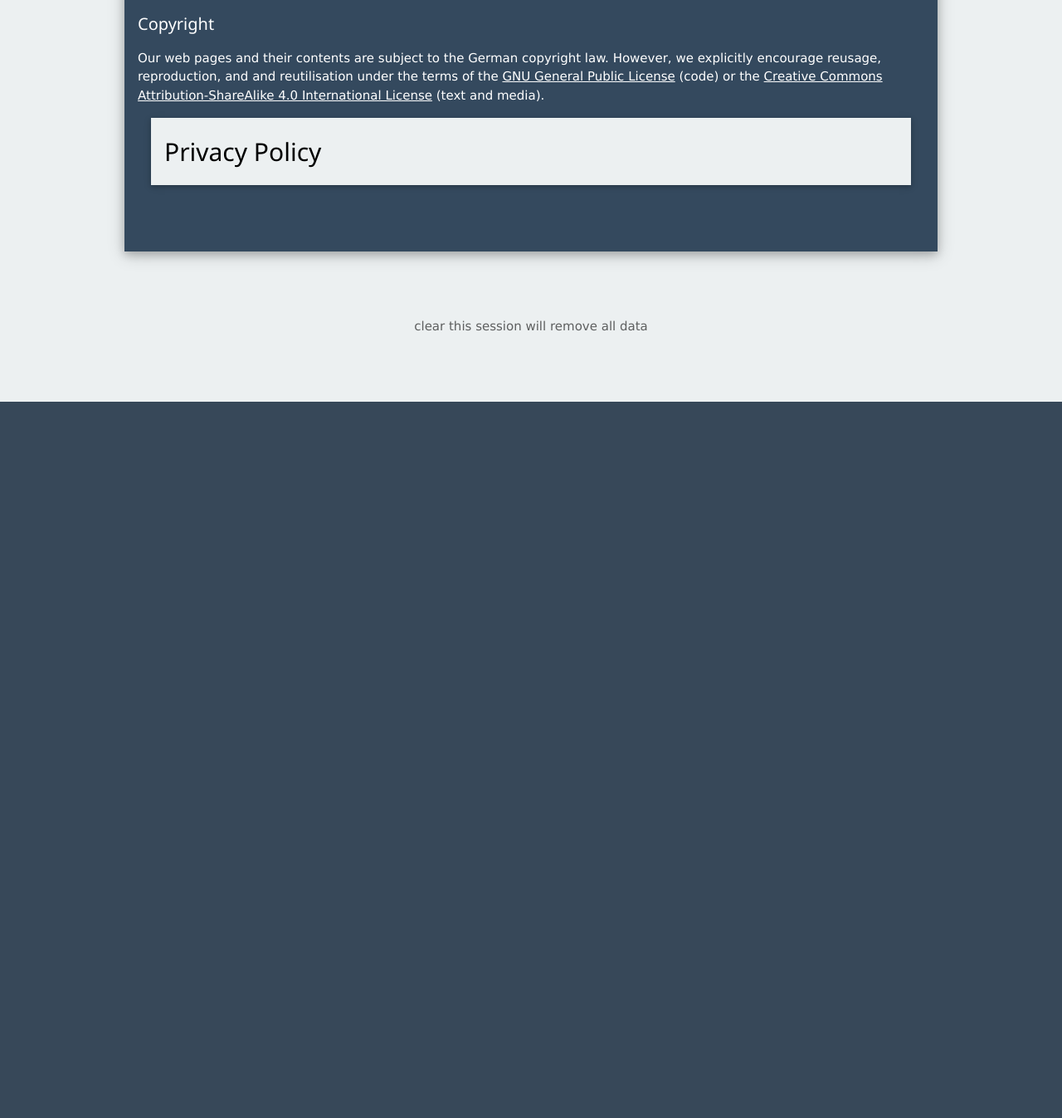
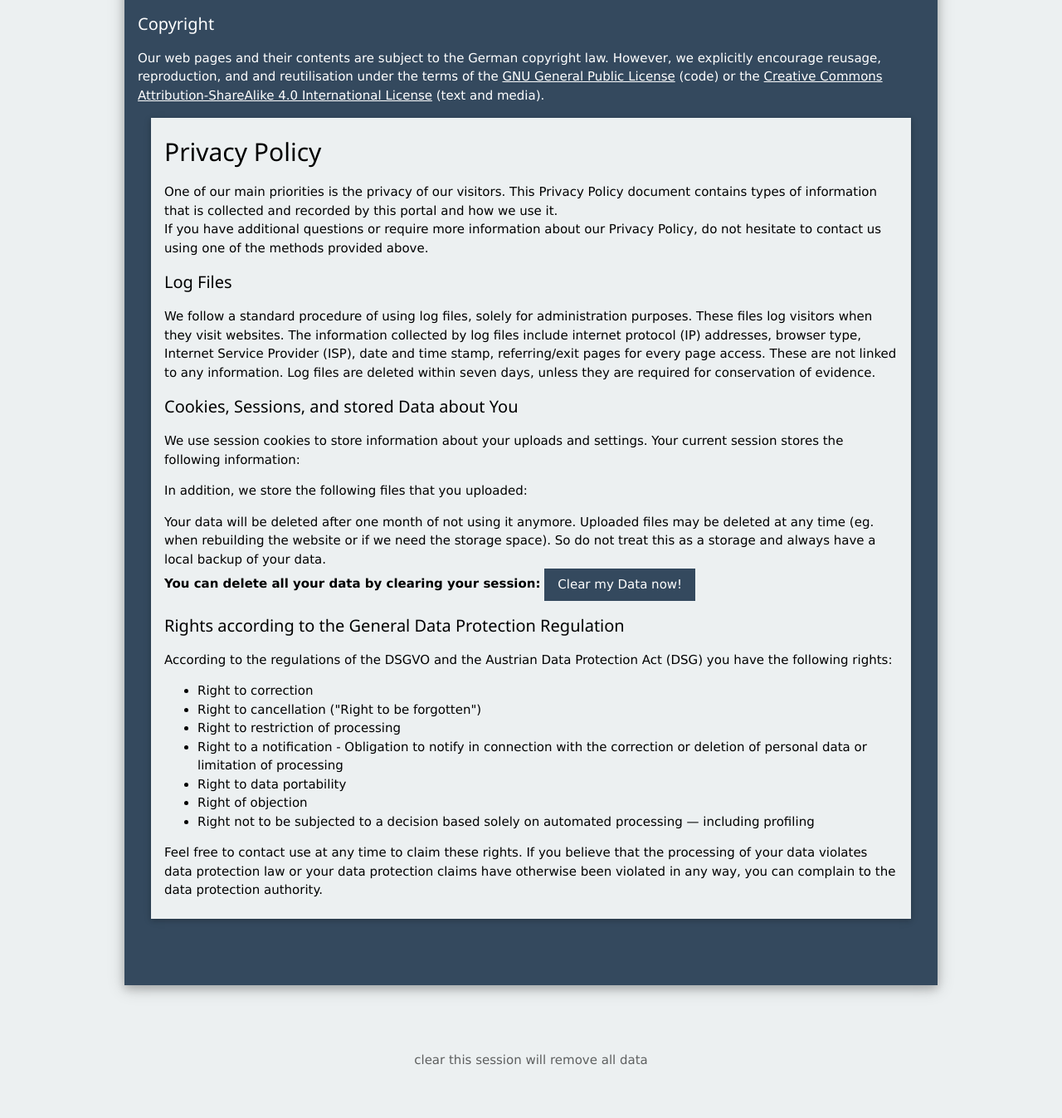
Before and after one commit to binfalse/GEMtractor, a Django app: page /imprint in a window 1280 px wide. Shown: the part 821-2168 px from the top of the page at 83% size. Before the commit the page ends 1305 px from the top, so only its background shows below. Run offline with Django 3.2, Linux system fonts and the light colour scheme.

Commit message:
wrote priv policy and imprint [fixes #58]

```diff
--- a/src/api/urls.py
+++ b/src/api/urls.py
@@ -13,4 +13,6 @@
     path('select_bigg_model', views.select_bigg_model, name='select_bigg_model'),
     path('get_biomodels', views.get_biomodels, name='get_biomodels'),
     path('select_biomodel', views.select_biomodel, name='select_biomodel'),
+    path('get_session_data', views.get_session_data, name='get_session_data'),
+    path('clear_data', views.clear_data, name='clear_data'),
     ]
--- a/src/api/views.py
+++ b/src/api/views.py
@@ -40,6 +40,38 @@
 
   return redirect('index:index')
 
+
+def get_session_data (request):
+  if request.session.session_key is None:
+    return JsonResponse ({
+            "status":"success",
+            "data": {}
+          })
+  files = []
+  if Constants.SESSION_MODEL_TYPE in request.session and request.session[Constants.SESSION_MODEL_TYPE] == Constants.SESSION_MODEL_TYPE_UPLOAD:
+    files.append (request.session[Constants.SESSION_MODEL_ID] + " (" + Utils.human_readable_bytes (os.path.getsize(Utils.get_model_path (request.session[Constants.SESSION_MODEL_TYPE], request.session[Constants.SESSION_MODEL_ID], request.session.session_key))) + ")")
+  s = {}
+  for key, value in request.session.items ():
+    s[key] = value
+  return JsonResponse ({
+          "status":"success",
+          "data": {
+            "session": s,
+            "files": files
+          }
+        })
+
+def clear_data (request):
+  Utils.del_session_key (request, None, Constants.SESSION_HAS_SESSION)
+  Utils.del_session_key (request, None, Constants.SESSION_MODEL_ID)
+  Utils.del_session_key (request, None, Constants.SESSION_MODEL_NAME)
+  Utils.del_session_key (request, None, Constants.SESSION_MODEL_TYPE)
+  Utils.del_session_key (request, None, Constants.SESSION_FILTER_SPECIES)
+  Utils.del_session_key (request, None, Constants.SESSION_FILTER_REACTION)
+  Utils.del_session_key (request, None, Constants.SESSION_FILTER_GENES)
+  return JsonResponse ({
+          "status":"success"
+        })
 
 def get_network (request):
   __logger = logging.getLogger('get_network')
@@ -119,7 +151,7 @@
     Utils.get_bigg_model (data["bigg_id"])
     request.session[Constants.SESSION_MODEL_ID] = data["bigg_id"]
     request.session[Constants.SESSION_MODEL_NAME] = data["bigg_id"]
-    request.session[Constants.SESSION_MODEL_TYPE] = 'bigg'
+    request.session[Constants.SESSION_MODEL_TYPE] = Constants.SESSION_MODEL_TYPE_BIGG
     Utils.del_session_key (request, {}, Constants.SESSION_FILTER_SPECIES)
     Utils.del_session_key (request, {}, Constants.SESSION_FILTER_REACTION)
     Utils.del_session_key (request, {}, Constants.SESSION_FILTER_GENES)
@@ -159,7 +191,7 @@
     Utils.get_biomodel (data["biomodels_id"])
     request.session[Constants.SESSION_MODEL_ID] = data["biomodels_id"]
     request.session[Constants.SESSION_MODEL_NAME] = data["biomodels_id"]
-    request.session[Constants.SESSION_MODEL_TYPE] = 'biomodels'
+    request.session[Constants.SESSION_MODEL_TYPE] = Constants.SESSION_MODEL_TYPE_BIOMODELS
     Utils.del_session_key (request, {}, Constants.SESSION_FILTER_SPECIES)
     Utils.del_session_key (request, {}, Constants.SESSION_FILTER_REACTION)
     Utils.del_session_key (request, {}, Constants.SESSION_FILTER_GENES)
--- a/src/enalyzing/views.py
+++ b/src/enalyzing/views.py
@@ -47,7 +47,7 @@
 def index(request):
 
   if request.session.session_key is None:
-    request.session['has_session'] = True
+    request.session[Constants.SESSION_HAS_SESSION] = Constants.SESSION_HAS_SESSION_VALUE
   #if 'model' in request.session:
   #  return filterModel (request)
 
@@ -61,7 +61,7 @@
 
     request.session[Constants.SESSION_MODEL_ID] = os.path.basename(filename)
     request.session[Constants.SESSION_MODEL_NAME] = model.name
-    request.session[Constants.SESSION_MODEL_TYPE] = 'upload'
+    request.session[Constants.SESSION_MODEL_TYPE] = Constants.SESSION_MODEL_TYPE_UPLOAD
 
     return redirect('enalyzing:filter')
     # filterModel (request)
--- a/src/static/js/main.js
+++ b/src/static/js/main.js
@@ -473,7 +473,7 @@
 				// successfully downloaded something, but was the request also successfull?
 				if (data.status != 'success') {
 					$("#error").show ().text ("Failed to select Biomodel: " + data.error);
-				$("#specific-biomodel-loading").hide ();
+					$("#specific-biomodel-loading").hide ();
 					return;
 				}
 				// all right, let's move on to filtering
@@ -606,3 +606,50 @@
         }
     });
 }
+
+
+/**
+ *
+ * prepareImprint -- prepare the imprint page
+ *
+ * including download of bigg models and biomodels, binding click events to buttons, etc
+ *
+ */
+function prepareImprint () {
+
+	// get session information
+	$.ajax({
+        url: '/api/get_session_data',
+        dataType: 'json',
+        success: function (data) {
+			if (data.status != 'success') {
+				$("#sessionlist").append ("<li>Error retrieving session information: "+data.error+"</li>");
+				return;
+			}
+			for (var key in data.data.session) {
+				if (data.data.session.hasOwnProperty(key)) {
+					$("#sessionlist").append ("<li>" + key + ": " + data.data.session[key] + "</li>");
+				}
+			}
+			for (var i in data.data.files) {
+				$("#fileslist").append ("<li>" + data.data.files[i] + "</li>");
+			}
+		},
+        error: function (jqXHR, textStatus, errorThrown) {
+			$("#sessionlist").append ("<li>Error retrieving session information: "+errorThrown+"</li>");
+        }
+	});
+
+	$("#clear-session").click (function () {
+		$.ajax({
+			url: '/api/clear_data',
+			dataType: 'json',
+			success: function (data) {
+				location.reload();
+			},
+			error: function (jqXHR, textStatus, errorThrown) {
+				alert ("Error clearing data: "+errorThrown);
+			}
+		});
+	});
+}
--- a/src/templates/base.html
+++ b/src/templates/base.html
@@ -21,7 +21,7 @@
 				<a href="/" class="w3-bar-item w3-button w3-padding-large">home</a>
 				<a href="/enalyzing" class="w3-bar-item w3-button w3-padding-large w3-hide-small">enalyze</a>
 				<a href="/doc" class="w3-bar-item w3-button w3-padding-large w3-hide-small">learn</a>
-				<a href="/imprint" class="w3-bar-item w3-button w3-padding-large w3-hide-small">imprint</a>
+				<a href="/imprint#imprint" class="w3-bar-item w3-button w3-padding-large w3-hide-small">imprint</a>
 				<a href="/imprint#privacy" class="w3-bar-item w3-button w3-padding-large w3-hide-small">privacy</a>
 			</div>
 		</div>
@@ -30,7 +30,7 @@
 		<div id="navMobi" class="w3-bar-block w3-flat-midnight-blue w3-hide w3-hide-large w3-hide-medium w3-top">
 			<a href="/enalyzing" class="w3-bar-item w3-button w3-padding-large" onclick="toggleNaviMobile()">enalyze</a>
 			<a href="/doc" class="w3-bar-item w3-button w3-padding-large" onclick="toggleNaviMobile()">learn</a>
-			<a href="/imprint" class="w3-bar-item w3-button w3-padding-large" onclick="toggleNaviMobile()">imprint</a>
+			<a href="/imprint#imprint" class="w3-bar-item w3-button w3-padding-large" onclick="toggleNaviMobile()">imprint</a>
 			<a href="/imprint#privacy" class="w3-bar-item w3-button w3-padding-large" onclick="toggleNaviMobile()">privacy</a>
 		</div>
 
--- a/src/templates/index/imprint.html
+++ b/src/templates/index/imprint.html
@@ -48,9 +48,57 @@
 	However, we explicitly encourage reusage, reproduction, and and reutilisation under the terms of the <a href="https://www.gnu.org/licenses/gpl-3.0.html">GNU General Public License</a> (code) or the <a href="http://creativecommons.org/licenses/by-sa/4.0/">Creative Commons Attribution-ShareAlike 4.0 International License</a> (text and media).
 </p>
 
-<div class="w3-padding w3-card w3-flat-clouds w3-margin anchor-heading">
+<div class="w3-padding w3-card w3-flat-clouds w3-margin">
+<div class="anchor-heading">
   <a name="privacy" id="privacy"> </a>
 	<h2>Privacy Policy</h2>
 </div>
-
+<p>
+	One of our main priorities is the privacy of our visitors.
+	This Privacy Policy document contains types of information that is collected and recorded by this portal and how we use it.<br>
+	If you have additional questions or require more information about our Privacy Policy, do not hesitate to contact us using one of the methods provided above.
+</p>
+<h4>Log Files</h4>
+<p>
+	We follow a standard procedure of using log files, solely for administration purposes.
+	These files log visitors when they visit websites.
+	The information collected by log files include internet protocol (IP) addresses, browser type, Internet Service Provider (ISP), date and time stamp, referring/exit pages for every page access.
+	These are not linked to any information.
+	Log files are deleted within seven days, unless they are required for conservation of evidence.
+</p>
+<h4>Cookies, Sessions, and stored Data about You</h4>
+<p>
+	We use session cookies to store information about your uploads and settings.
+	Your current session stores the following information:
+	<ul id="sessionlist"></ul>
+	In addition, we store the following files that you uploaded:
+	<ul id="fileslist"></ul>
+	Your data will be deleted after one month of not using it anymore.
+	Uploaded files may be deleted at any time (eg. when rebuilding the website or if we need the storage space).
+	So do not treat this as a storage and always have a local backup of your data.<br>
+	<strong>You can delete all your data by clearing your session:</strong> <button class="w3-button w3-flat-wet-asphalt" id="clear-session">Clear my Data now!</button>
+</p>
+<h4>Rights according to the General Data Protection Regulation</h4>
+<p>
+	According to the regulations of the DSGVO and the Austrian Data Protection Act (DSG) you have the following rights:
+	<ul>
+		<li>Right to correction</li>
+		<li>Right to cancellation ("Right to be forgotten")</li>
+		<li>Right to restriction of processing</li>
+		<li>Right to a notification - Obligation to notify in connection with the correction or deletion of personal data or limitation of processing</li>
+		<li>Right to data portability</li>
+		<li>Right of objection</li>
+		<li>Right not to be subjected to a decision based solely on automated processing &mdash; including profiling</li>
+	</ul>
+	Feel free to contact use at any time to claim these rights.
+	If you believe that the processing of your data violates data protection law or your data protection claims have otherwise been violated in any way, you can complain to the data protection authority.
+</p>
+<h4></h4>
+<p>
+</p>
+</div>
+<script>
+  token = '{{ csrf_token }}';
+  prepareImprint ();
+</script>
 {% endblock %}
```
Also changed, not shown: src/modules/enalyzer_utils/constants.py (+12 -6 lines), src/modules/enalyzer_utils/utils.py (+13 -4 lines), 1 other file.
